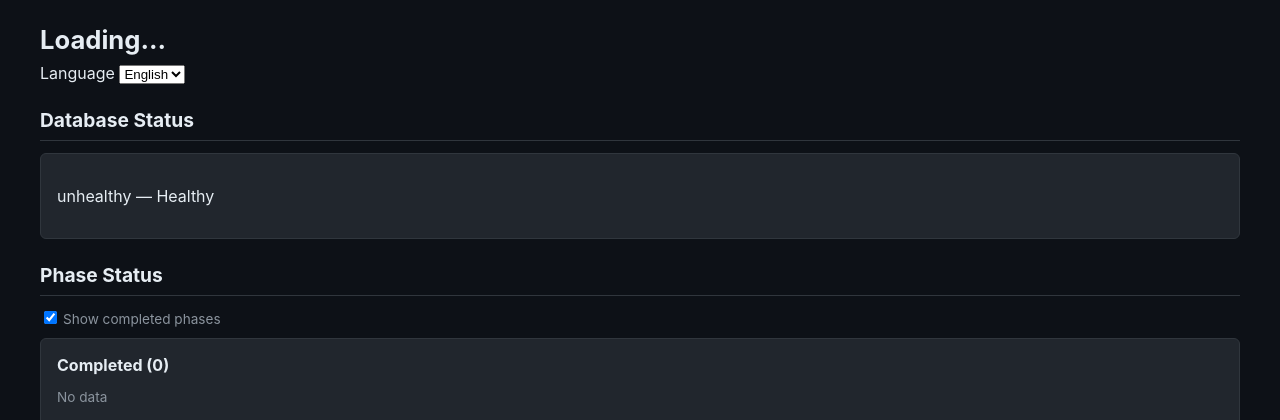
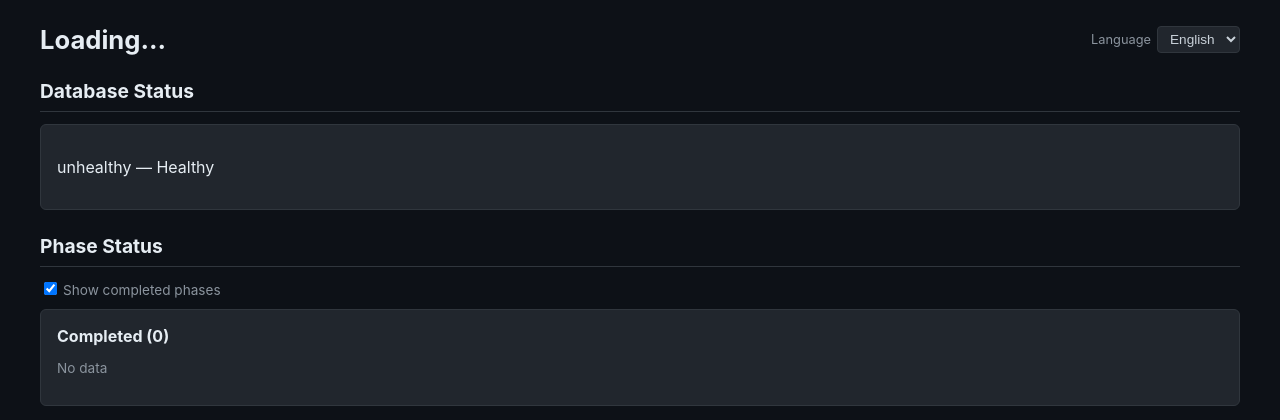
Before and after one commit to svend-blip/DPMtF-WebUI, a FastAPI app: page / in a window 1280 px wide. Shown: the top 420 px of the page. Run offline with FastAPI, Linux system fonts and the light colour scheme; data that the repository does not hold is empty.

Commit message:
feat: add language dropdown styles (dark theme)
Co-Authored-By: Claude <noreply@anthropic.com>

```diff
--- a/static/css/dpmtf-theme.css
+++ b/static/css/dpmtf-theme.css
@@ -10,6 +10,44 @@ body {
   max-width: 1200px;
   margin: 0 auto;
   padding: 24px;
+}
+
+/* ── Header row & language selector ────────────────── */
+.header-row {
+    display: flex;
+    justify-content: space-between;
+    align-items: center;
+    margin-bottom: 1rem;
+}
+
+.header-row h1 {
+    margin-bottom: 0;
+}
+
+.lang-selector {
+    display: flex;
+    align-items: center;
+    gap: 6px;
+}
+
+.lang-label {
+    font-size: 0.8rem;
+    color: #8b949e;
+}
+
+.lang-selector select {
+    padding: 4px 8px;
+    border: 1px solid #30363d;
+    border-radius: 4px;
+    font-size: 0.85rem;
+    background: #21262d;
+    color: #c9d1d9;
+    cursor: pointer;
+}
+
+.lang-selector select:focus {
+    outline: none;
+    border-color: #58a6ff;
 }
 
 /* ── Headings ─────────────────────────────────────── */
```
